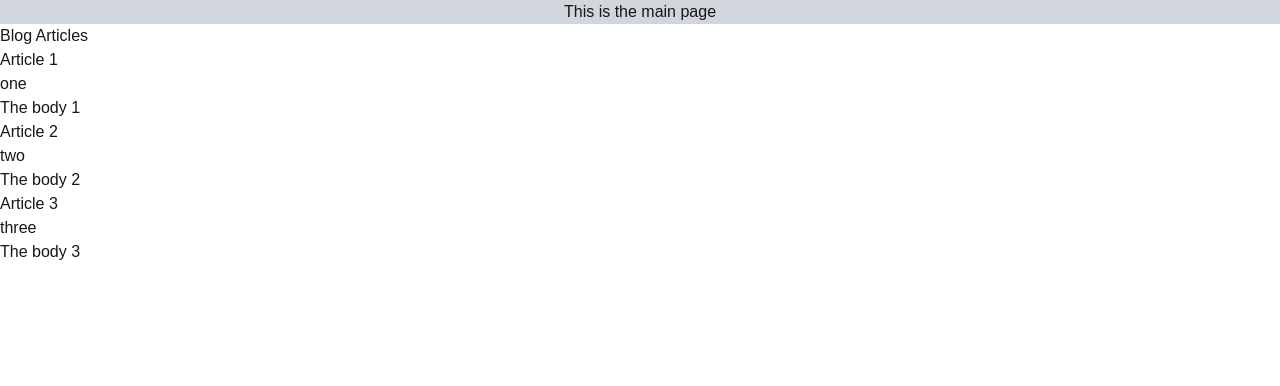
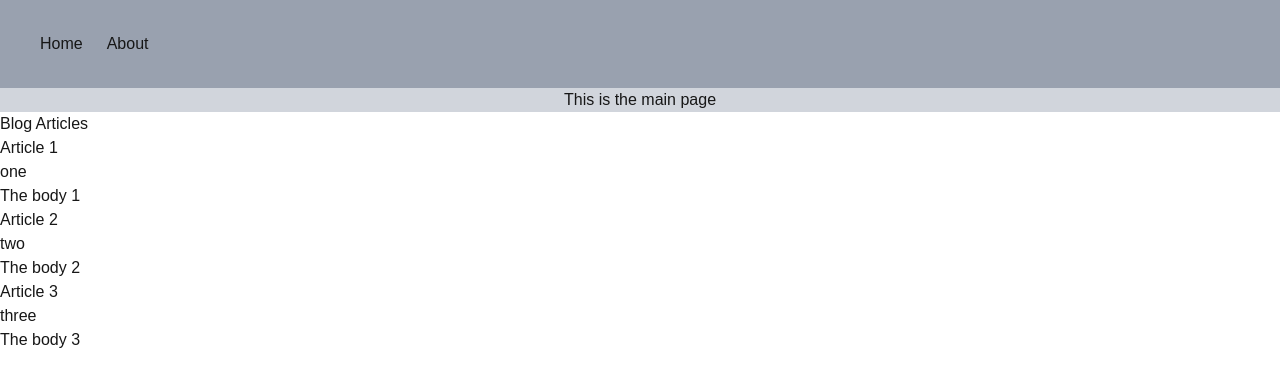
Before and after one commit to MUHAMMADFARHAN1/Next.js-Blog-Web-Application, a Next.js app: page /main in a window 1280 px wide. Shown: the top 386 px of the page. Built offline with nearby package versions, Linux system fonts and the light colour scheme.

Commit message:
Navigation created!

```diff
--- /dev/null
+++ b/app/Navbar.tsx
@@ -0,0 +1,12 @@
+import Link from "next/link";
+
+export default function Nav() {
+  return (
+    <nav className="py-8 bg-gray-400 space-x-6 mx-auto">
+      <div className="px-10 space-x-6">
+        <Link href="/main">Home</Link>
+        <Link href="/about">About</Link>
+      </div>
+    </nav>
+  );
+}
--- a/app/layout.tsx
+++ b/app/layout.tsx
@@ -1,5 +1,6 @@
 import type { Metadata } from "next";
 import { Geist, Geist_Mono } from "next/font/google";
+import Nav from "./Navbar";
 import "./globals.css";
 
 const geistSans = Geist({
@@ -27,6 +28,7 @@ export default function RootLayout({
       <body
         className={`${geistSans.variable} ${geistMono.variable} antialiased`}
       >
+        <Nav />
         <div className="mx-auto bg-gray-300 ">
           <p className=" text-center">This is the main page</p>
         </div>
```
